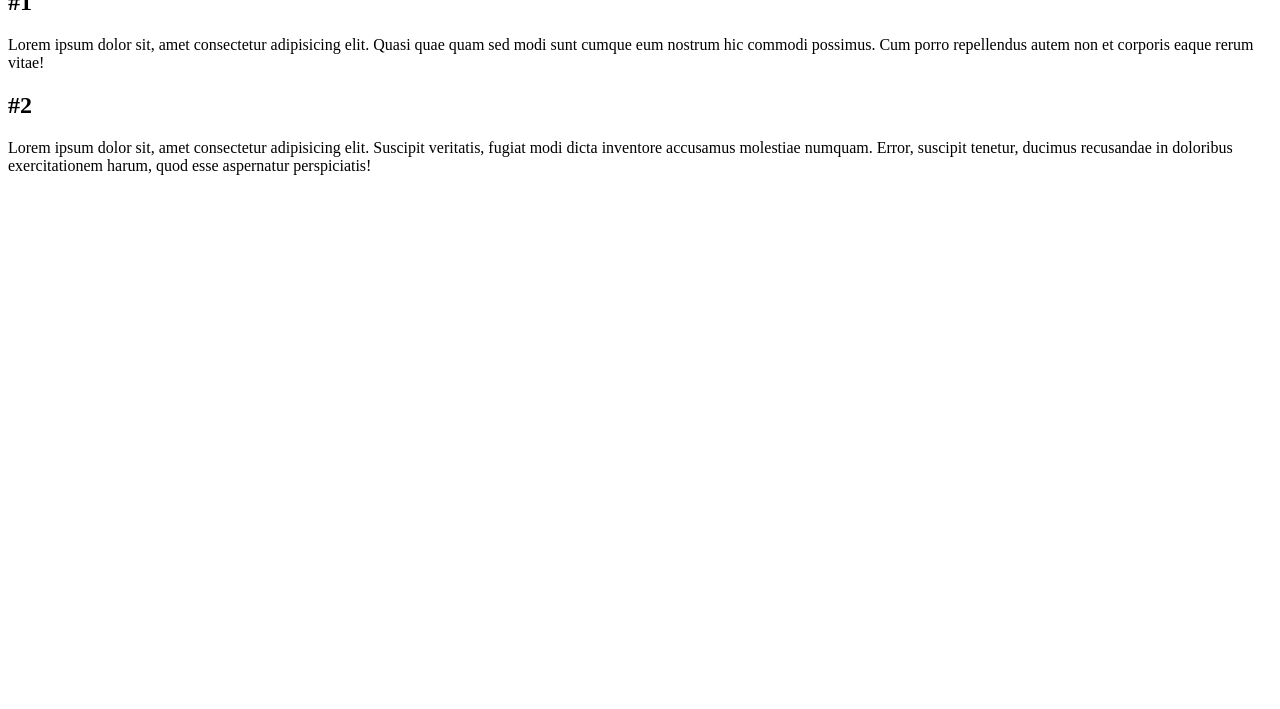
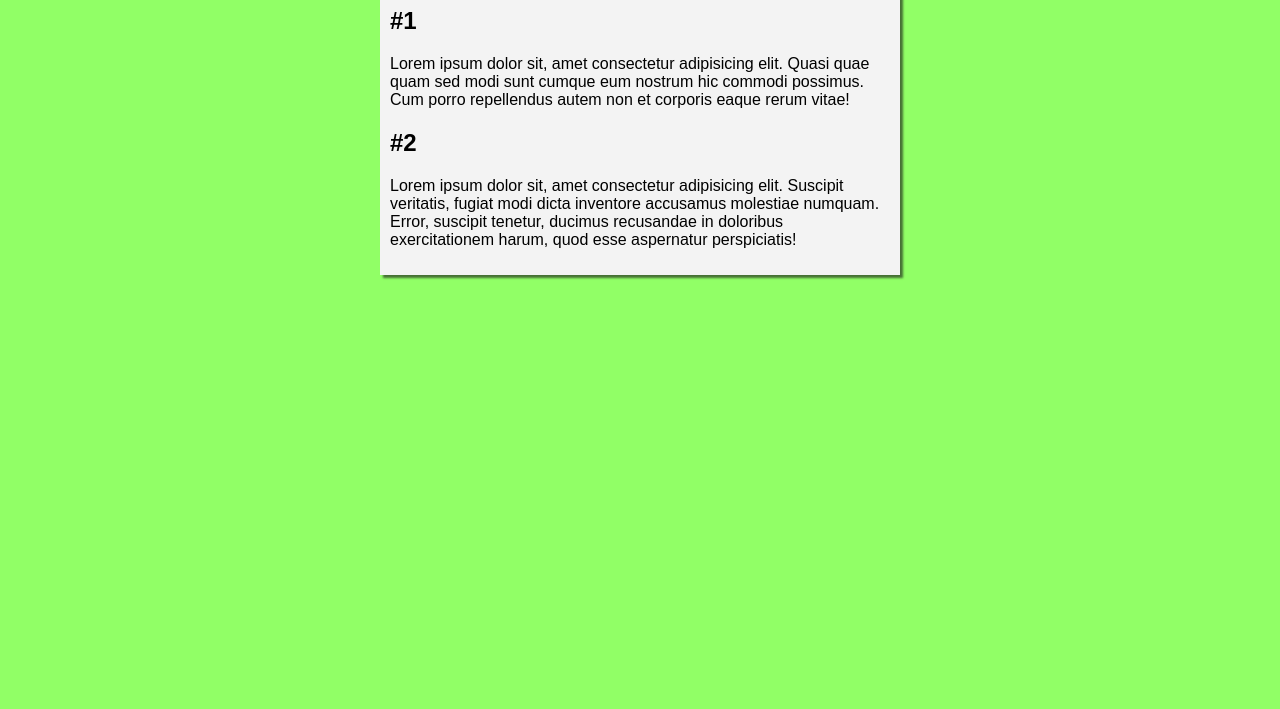
Before and after one commit to seyadeodin/project-site, a plain HTML site: page index.html in a window 1280 px wide. Shown: the part 91-800 px from the top of the page. Drawn offline with Linux system fonts and the light colour scheme.

Commit message:
design started

```diff
--- a/index.html
+++ b/index.html
@@ -3,6 +3,7 @@
 <head>
     <meta charset="UTF-8">
     <meta name="viewport" content="width=device-width, initial-scale=1.0">
+    <link rel="stylesheet" href="style.css">
     <title>My Personal Blog</title>
 </head>
 <body>
@@ -18,7 +19,7 @@
         </article>
         <article>
             <h2>#2</h2>
-            <p>Lorem ipsum dolor sit, amet consectetur adipisicing elit. Suscipit veritatis, fugiat modi dicta inventore accusamus molestiae numquam. Error, suscipit tenetur, ducimus recusandae in doloribus exercitationem harum, quod esse aspernatur perspiciatis!</p>
+                <p>Lorem ipsum dolor sit, amet consectetur adipisicing elit. Suscipit veritatis, fugiat modi dicta inventore accusamus molestiae numquam. Error, suscipit tenetur, ducimus recusandae in doloribus exercitationem harum, quod esse aspernatur perspiciatis!</p>
         </article>
     </main>
 
--- /dev/null
+++ b/style.css
@@ -0,0 +1,15 @@
+* {
+    font-family: Arial, sans-serif;
+}
+
+body {
+    background-color: rgb(145, 255, 102);
+}
+
+main {
+    background-color: rgb(243, 243, 243);
+    width: 500px;
+    margin: auto;
+    padding: 10px;
+    box-shadow: 3px 3px 2px rgba(22, 22, 21, 0.608);
+}
```
